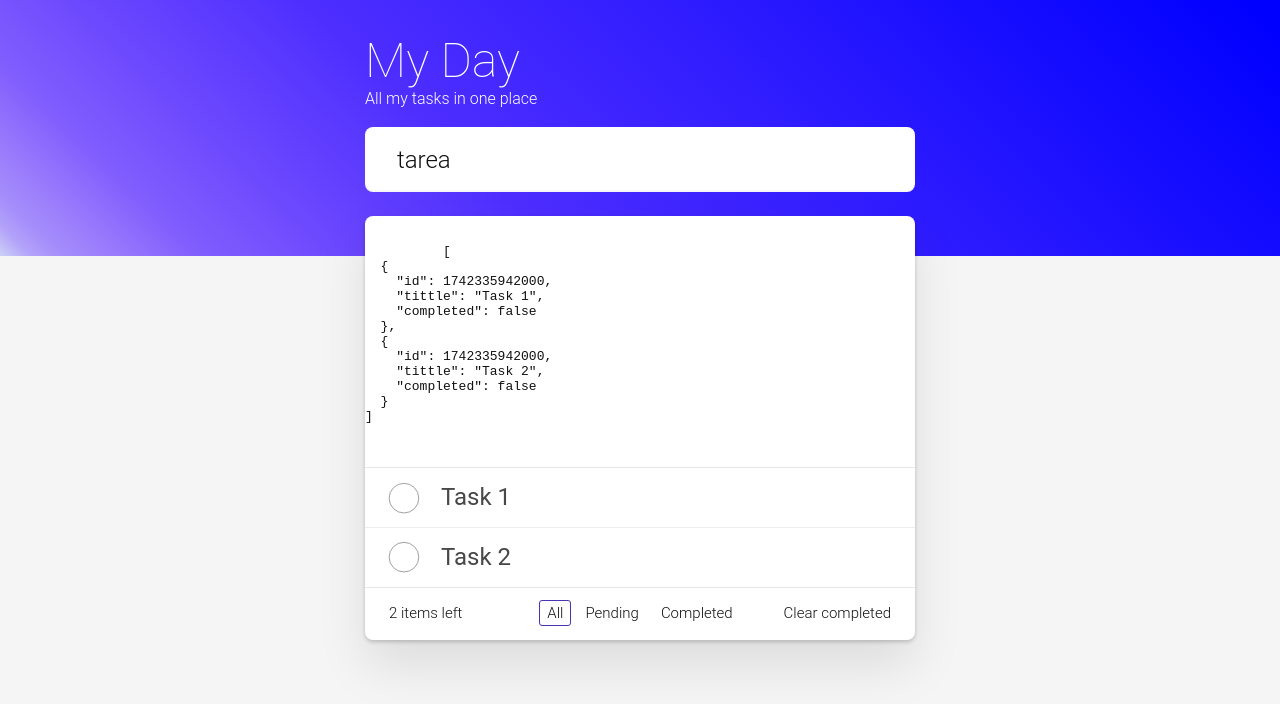
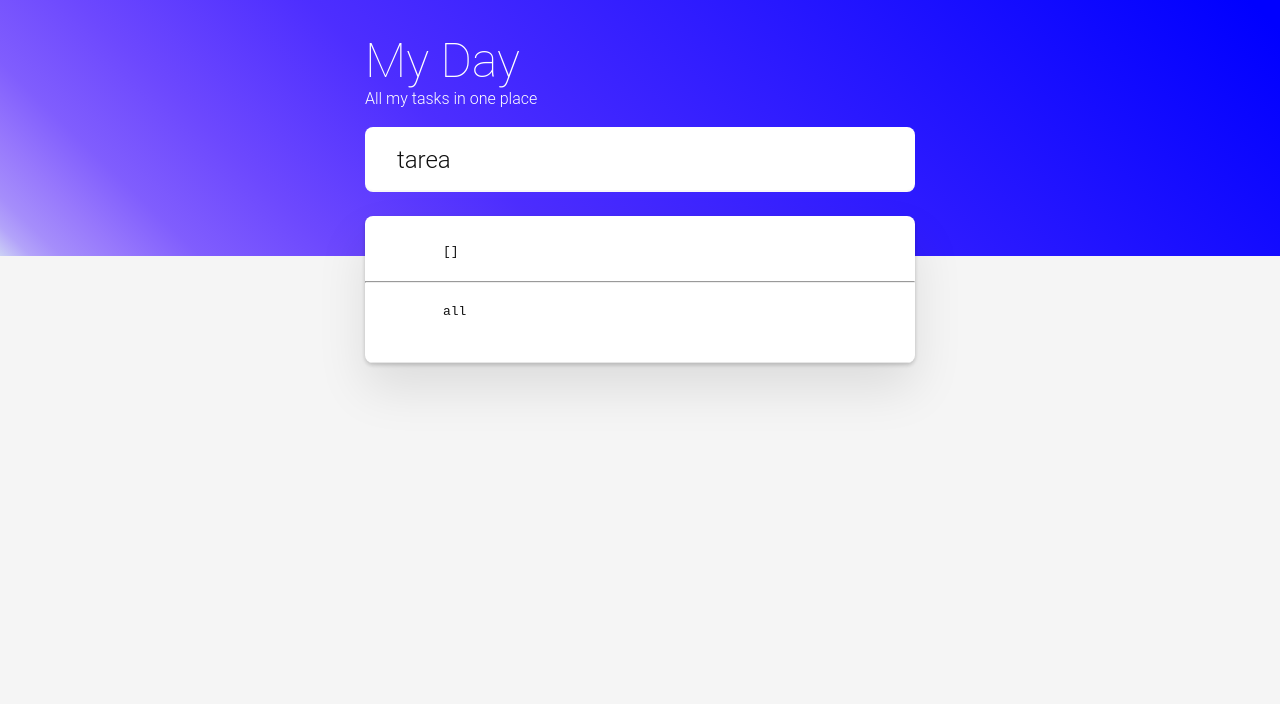
Before and after one commit to JMaycol-Valencia/angularTodoApp, an Angular app: page /home in a window 1280 px wide. Shown: the top 704 px of the page. Built offline with nearby package versions, Linux system fonts and the light colour scheme.

Commit message:
Using effect for localstorage

```diff
--- a/src/app/pages/home/home.component.html
+++ b/src/app/pages/home/home.component.html
@@ -12,6 +12,8 @@
     <pre>
         <code>
           {{ tasks() | json }}
+          <hr>
+          {{ filter() }}
         </code>
       </pre>
 
@@ -20,8 +22,10 @@
       <ul class="todo-list">
 
         <!-- //RENDERIZADO CON NGFOR -->
-        <li (dblclick)="updateTaskEditingMode(i)" [class.editing]="task.editing" [class.completed]="task.completed"
-          *ngFor="let task of tasks();index as i">
+        <li (dblclick)="updateTaskEditingMode(i)"
+         [class.editing]="task.editing"
+         [class.completed]="task.completed"
+          *ngFor="let task of taskByFilter();index as i">
           <div class="view">
             <input class="toggle" type="checkbox" [checked]="task.completed" (change)="updateTask(i)" />
             <label> {{ task.tittle }}</label>
@@ -60,21 +64,21 @@
 
       </ul>
     </section>
-    <!-- This footer should be hidden by default and shown when there are todos -->
-    <footer class="footer">
-      <!-- This should be `0 items left` by default -->
-      <span class="todo-count"><strong>{{ tasks().length }}</strong> item<span *ngIf="tasks().length > 1">s</span>
+    <!-- AGREGAMOS UNA CONDICIONAL PARA EL FOOTER Y SOLO SE MUESTR CUANDO LA LISTA TENGA POR LO MENOS UN ELEMENTO -->
+    <footer class="footer" *ngIf="taskByFilter().length > 0">
+      <!-- CAMBIAMOS LA LISTA DE LA QUE SE COMPRUEBA PARA VER EL TAMAÑO Y LA PLURALIZACION -->
+      <span class="todo-count"><strong>{{ taskByFilter().length }}</strong> item<span *ngIf="taskByFilter().length > 1">s</span>
         left</span>
-      <!-- Remove this if you don't implement routing -->
+      <!-- Agregamos CONDICIONALES PARA COMPROBAR EL ESTADO DE SELECTED EN NUESTROS FILTROS -->
       <ul class="filters">
         <li>
-          <a routerLink="/" class="selected">All</a>
+          <a (click)="changeFilter('all')" [class.selected]="filter() == 'all' ">All</a>
         </li>
         <li>
-          <a routerLink="/pending">Pending</a>
+          <a (click)="changeFilter('pending')" [class.selected]="filter() == 'pending' ">Pending</a>
         </li>
         <li>
-          <a routerLink="/completed">Completed</a>
+          <a (click)="changeFilter('completed')" [class.selected]="filter() == 'completed' ">Completed</a>
         </li>
       </ul>
       <!-- Hidden if no completed items are left ↓ -->
--- a/src/app/pages/home/home.component.ts
+++ b/src/app/pages/home/home.component.ts
@@ -1,5 +1,5 @@
 import { CommonModule } from '@angular/common';
-import { Component, signal } from '@angular/core';
+import { Component, computed,effect, Injector, inject, signal } from '@angular/core';
 
 import { Task } from '../../models/task.model';
 import { FormControl, ReactiveFormsModule, Validators } from '@angular/forms';
@@ -19,18 +19,65 @@ export class HomeComponent {
     ]
    })
 
-  tasks = signal<Task[]> ([
-      {
-        id: Date.now(),
-        tittle: 'Task 1',
-        completed: false
-      },
-      {
-        id: Date.now(),
-        tittle: 'Task 2',
-        completed: false
+  tasks = signal<Task[]> (
+    [
+      // {
+      //   id: Date.now(),
+      //   tittle: 'Task 1',
+      //   completed: false
+      // },
+      // {
+      //   id: Date.now(),
+      //   tittle: 'Task 2',
+      //   completed: false
+      // }
+    ]
+  );
+
+    //Asignacion de valores unicos para el string
+    filter = signal<'all' | 'pending' | 'completed'>('all');
+
+    //SEÑAL EN BASE A OTRAS SEÑALES QUE SE EJECUTARA
+    taskByFilter = computed(() => {
+      //OBTENEMOS EL FILTRO Y LAS TAREAS
+      const filter = this.filter();
+      const tasks = this.tasks();
+
+
+      if(filter === 'pending'){
+        return tasks.filter(task => !task.completed);
       }
-    ]);
+      if(filter === 'completed'){
+        return tasks.filter(task => task.completed);
+      }
+      return tasks;
+    })
+
+    injector = inject(Injector);
+
+    //UN EFFECT NO RETORNA PERO LO QUE SI HACE ES TRACKEAR ALGUN CAMBIO Y ALMACENARLO
+    //puede ser definido en el constructor o en el ngOnInit o como una funcion
+    constructor() {
+
+    }
+
+    //METODO DE IMPORTANTE DE NUESTRO CICLO DE VIDA DEL COMPONENTE
+    ngOnInit(){
+      const storage = localStorage.getItem('tasks');
+      if(storage){
+        const tasks = JSON.parse(storage)
+        this.tasks.set(tasks)
+      }
+      this.trackTasks();
+    }
+
+    trackTasks(){
+      effect(() => {
+        const tasks = this.tasks();
+        console.log(tasks);
+        localStorage.setItem('tasks', JSON.stringify(tasks))
+      }, { injector: this.injector});
+    }
 
     //MODIFICAMOS EL METODO USANDO FORMCONTROL
   changeHanldler(){
@@ -104,4 +151,8 @@ export class HomeComponent {
       })
     });
   }
+
+  changeFilter(filter: 'all' | 'pending' | 'completed'){
+    this.filter.set(filter);
+  }
 }
```
